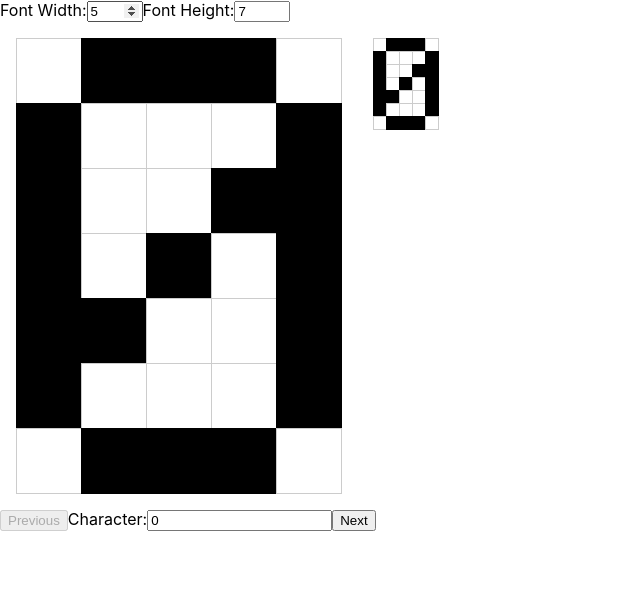
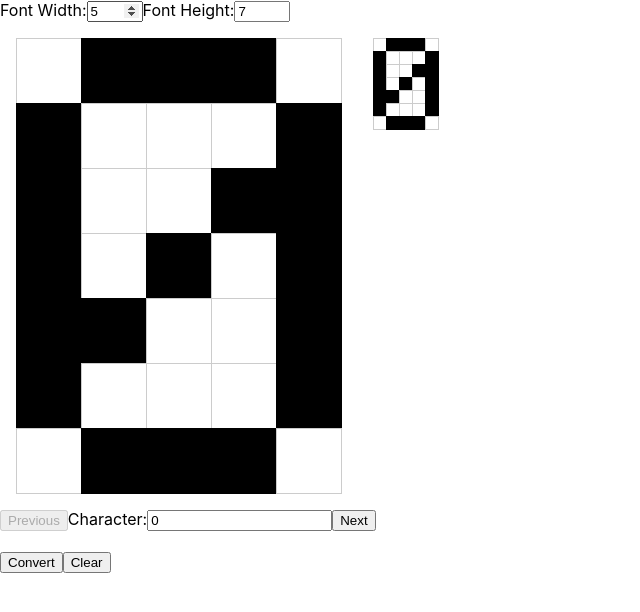
Before and after one commit to amberstarlight/font-maker, a React (Create React App) app: page / in a window 1280 px wide. Shown: the top 612 px of the page, without its empty margins (0-640 px from the left). Built offline with nearby package versions, Linux system fonts and the light colour scheme.

Commit message:
Add font conversion and download
- Add a clear character button
- Add a download link for the font
- Add a function to convert font data to a file

```diff
--- a/src/components/Font/Font.js
+++ b/src/components/Font/Font.js
@@ -3,6 +3,41 @@ import Char from '../Char';
 import Input from '../Input';
 import Button from '../Button';
 import './Font.css';
+import licence from '../../util/template.js';
+
+const padder = (input, desiredLength) => {
+  let mutatedInput = input;
+  for (let i = input.length; i < desiredLength; i++) {
+    mutatedInput = `0${mutatedInput}`;
+  }
+  return mutatedInput;
+}
+
+const fontToString = (fontData) => new Promise(resolve => {
+  const header = [fontData.width.toString(), fontData.height.toString()];
+  let numCharsHEX = padder(fontData.pixelData.length.toString(16), 4).toUpperCase();
+
+  let thirdByte = "0x" + numCharsHEX.substring(2,4);
+  let fourthByte = "0x" + numCharsHEX.substring(0,2);
+
+  header.push(thirdByte, fourthByte)
+
+  let rawFontData = [];
+
+  for (let char of fontData.pixelData) {
+    for (let col of char) {
+      let binary = col.join('');
+      let paddedHex = padder(parseInt(binary, 2).toString(16), 2);
+      let hex = `0x${paddedHex.toUpperCase()}`;
+      rawFontData.push(hex);
+    }
+  }
+
+  let fontArray = [];
+  fontArray.push(...header, ...rawFontData);
+
+  resolve(licence("<Your Name>", fontArray, fontData.width, fontData.height))
+});
 
 function Font() {
   const [fontData, setFontData] = useState({
@@ -27,7 +62,10 @@ function Font() {
     ]
   });
 
+  const [downloadReady, setDownloadReady] = useState(false);
+
   const updateFontData = (newData) => {
+    setDownloadReady(false);
     setFontData(currentState => {
       return {
         ...currentState,
@@ -53,7 +91,7 @@ function Font() {
       }
 
       updateFontData({
-        height: newHeight,
+        height: parseInt(newHeight),
         pixelData: pixelDataUpdated
       });
     }
@@ -71,14 +109,14 @@ function Font() {
       }
 
       updateFontData({
-        width: newWidth,
+        width: parseInt(newWidth),
         pixelData: pixelDataUpdated
       });
     }
   }
 
   const handleCharInput = (value) => {
-    if (value === undefined || null) {
+    if (value === undefined || value === null || value === "") {
       setFontData((currentState) => {
         return {
           ...currentState,
@@ -86,25 +124,30 @@ function Font() {
         }
       })
     } else {
-      let lengthToMatch = fontData.pixelData.length
-      for(let i = value; i <= lengthToMatch; i++){
-        addChar();
+      const intVal = parseInt(value);
+      const charsToAdd = intVal - (fontData.pixelData.length-1);
+      if (charsToAdd > 0) {
+        addChar(charsToAdd);
       }
 
       updateFontData({
-        currentChar: value
+        currentChar: intVal
       });
     }
   }
 
-  const addChar = () => {
+  const addChar = (value) => {
     let pixelDataUpdated = fontData.pixelData.slice();
+
+    for (let i = 0; i < value; i++) {
       let newChar = [];
       for (let x = 0; x < fontData.width; x++) {
         let column = new Array(fontData.height).fill(0);
         newChar.push(column);
       }
       pixelDataUpdated.push(newChar);
+    }
+
     updateFontData({
       pixelData: pixelDataUpdated
     });
@@ -113,6 +156,17 @@ function Font() {
   const handlePixelChange = (x, y) => {
     let pixelDataUpdated = fontData.pixelData.slice();
     pixelDataUpdated[fontData.currentChar][x][y] = 1 - pixelDataUpdated[fontData.currentChar][x][y];
+    updateFontData({
+      pixelData: pixelDataUpdated
+    })
+  }
+
+
+  const clearChar = () => {
+    let pixelDataUpdated = fontData.pixelData.slice();
+    for (const col of pixelDataUpdated[fontData.currentChar]) {
+      col.fill(0);
+    }
     updateFontData({
       pixelData: pixelDataUpdated
     })
@@ -154,6 +208,7 @@ function Font() {
           />
         </div>
       </div>
+      <div>
         <Button
           text="Previous"
           name="Prev"
@@ -177,6 +232,31 @@ function Font() {
           onClick={() => handleCharInput(fontData.currentChar + 1)}
         />
       </div>
+      <br></br>
+      <div>
+        {downloadReady ? <a
+          download={"MYCOOLFONT.h"}
+          href={downloadReady}
+          onClick= {() => setDownloadReady(false)}
+        >
+          Download
+        </a> :
+          <Button
+            text={downloadReady ? "Download" : "Convert"}
+            onClick={() => {
+              fontToString(fontData).then(file => {
+                setDownloadReady(URL.createObjectURL(new Blob([file])))
+              })
+            }}
+          />}
+        <Button
+          text="Clear"
+          onClick={() => clearChar()}
+        />
+      </div>
+
+
+    </div>
   );
 }
 
--- /dev/null
+++ b/src/util/template.js
@@ -0,0 +1,47 @@
+const template = (author, fontArray, width, height) => {
+  const headerLength = 4
+  let fontString = fontArray.reduce((acc, currentValue, index) => {
+    let optionalnewLine = "";
+    if (index === headerLength) optionalnewLine = "\n  ";
+    if (index > headerLength) {
+      const offsetIndex = index - headerLength;
+      if (offsetIndex % width === 0) optionalnewLine = "\n  ";
+    }
+    return (acc + ", " + optionalnewLine + currentValue);
+  })
+
+  return (`
+/*
+  MIT License
+
+  Copyright (c) ${new Date().getFullYear()} ${author}
+
+  Permission is hereby granted, free of charge, to any person obtaining a copy
+  of this software and associated documentation files (the "Software"), to deal
+  in the Software without restriction, including without limitation the rights
+  to use, copy, modify, merge, publish, distribute, sublicense, and/or sell
+  copies of the Software, and to permit persons to whom the Software is
+  furnished to do so, subject to the following conditions:
+
+  The above copyright notice and this permission notice shall be included in all
+  copies or substantial portions of the Software.
+
+  THE SOFTWARE IS PROVIDED "AS IS", WITHOUT WARRANTY OF ANY KIND, EXPRESS OR
+  IMPLIED, INCLUDING BUT NOT LIMITED TO THE WARRANTIES OF MERCHANTABILITY,
+  FITNESS FOR A PARTICULAR PURPOSE AND NONINFRINGEMENT. IN NO EVENT SHALL THE
+  AUTHORS OR COPYRIGHT HOLDERS BE LIABLE FOR ANY CLAIM, DAMAGES OR OTHER
+  LIABILITY, WHETHER IN AN ACTION OF CONTRACT, TORT OR OTHERWISE, ARISING FROM,
+  OUT OF OR IN CONNECTION WITH THE SOFTWARE OR THE USE OR OTHER DEALINGS IN THE
+  SOFTWARE.
+*/
+
+// Generated using https://github.com/amberstarlight/font-maker
+
+#pragma once
+
+static const unsigned char font${width}x${height}[] = {
+  ${fontString}
+};
+`)
+}
+export default template;
```
Lines whose indentation alone changed are shown as unchanged.
